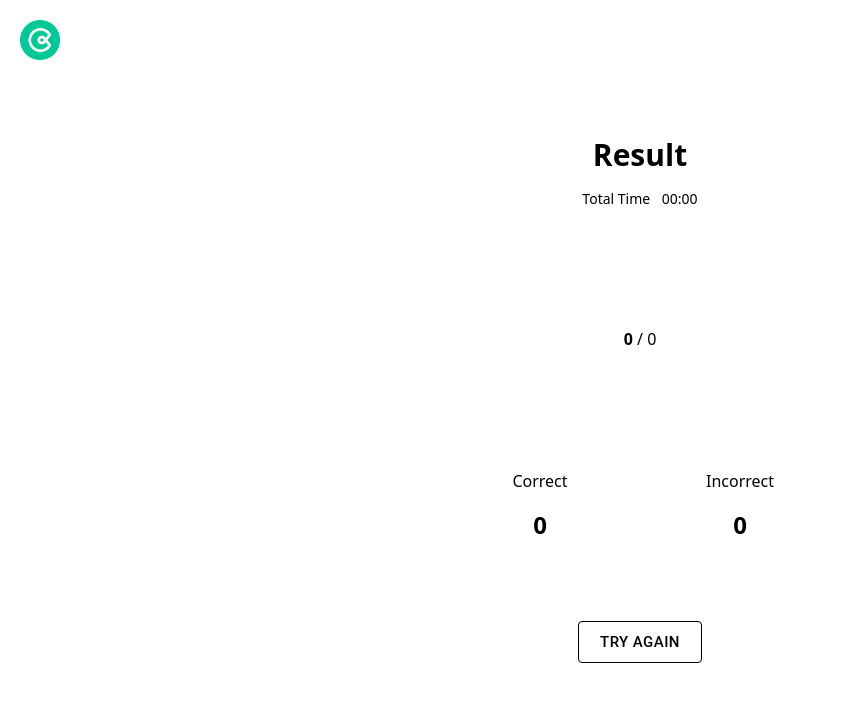
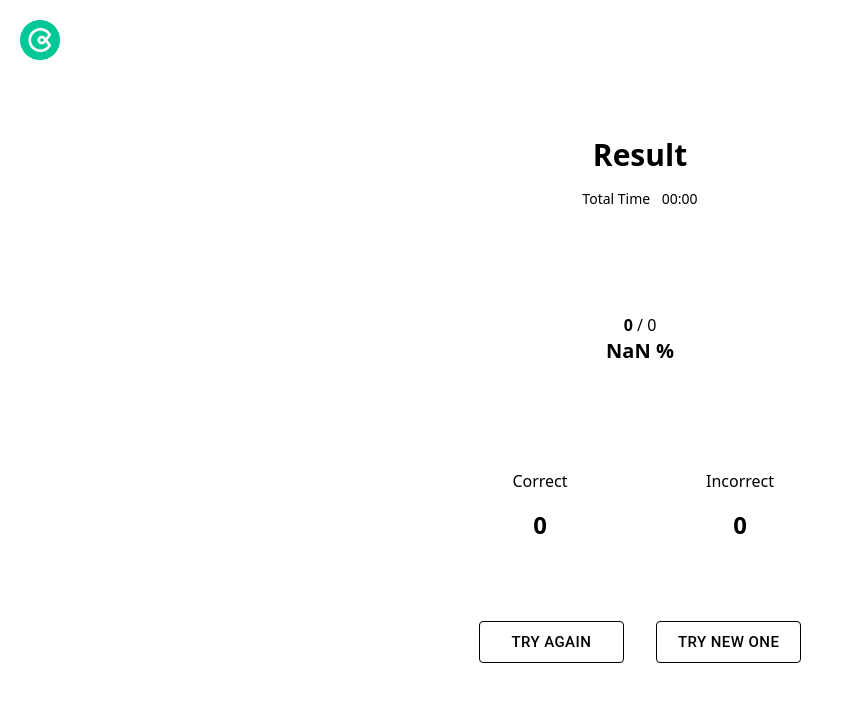
Before and after one commit to dauhnKim/quiz, a React (Create React App) app: page /quiz-result in a window 1280 px wide. Shown: the top 702 px of the page, without its empty margins (0-844 px from the left). Built offline with nearby package versions, Linux system fonts and the light colour scheme.

Commit message:
fix: resolve setInterval issue

```diff
--- a/src/components/PieChart.tsx
+++ b/src/components/PieChart.tsx
@@ -28,8 +28,9 @@ const PieChart: React.FC<Props> = ({ data, total }) => {
           </Pie>
         </Chart>
       </ResponsiveContainer>
-      <div className="absolute top-[50%] left-[50%] -translate-y-[50%] -translate-x-[50%] font-bold">
+      <div className="absolute top-[50%] left-[50%] -translate-y-[50%] -translate-x-[50%] font-bold text-center">
         {data[0].value} <span className="font-extralight"> / {total}</span>
+        <p className="text-xl">{((+data[0].value / total) * 100).toFixed()} %</p>
       </div>
     </div>
   );
--- a/src/components/StopWatch.tsx
+++ b/src/components/StopWatch.tsx
@@ -19,12 +19,14 @@ const StopWatch = () => {
 
       const totalTime = `${("0" + Math.floor((time / 60000) % 60)).slice(-2)}:${("0" + Math.floor((time / 1000) % 60)).slice(-2)}`;
       setUserAnswers((prev) => ({ ...prev, totalTime }));
+
+      setTime(0);
     }
 
     return () => {
       clearInterval(interval);
     };
-  });
+  }, []);
 
   return isRunning ? (
     <div>
--- a/src/index.tsx
+++ b/src/index.tsx
@@ -1,17 +1,10 @@
-import React from 'react';
-import ReactDOM from 'react-dom/client';
-import './index.css';
-import App from './App';
-import reportWebVitals from './reportWebVitals';
+import ReactDOM from "react-dom/client";
+import "./index.css";
+import App from "./App";
+import reportWebVitals from "./reportWebVitals";
 
-const root = ReactDOM.createRoot(
-  document.getElementById('root') as HTMLElement
-);
-root.render(
-  <React.StrictMode>
-    <App />
-  </React.StrictMode>
-);
+const root = ReactDOM.createRoot(document.getElementById("root") as HTMLElement);
+root.render(<App />);
 
 // If you want to start measuring performance in your app, pass a function
 // to log results (for example: reportWebVitals(console.log))
--- a/src/pages/MainQuiz.tsx
+++ b/src/pages/MainQuiz.tsx
@@ -1,3 +1,4 @@
+import { TailSpin } from "react-loader-spinner";
 import { useNavigate } from "react-router";
 import { useEffect, useState } from "react";
 
@@ -9,44 +10,33 @@ import useDidMountEffect from "../hooks/useDidMountEffect";
 
 import { cls } from "../utils/libs";
 import { AnswerType } from "../utils/metrics";
-import { isTimeRunningAtom, quizzesAtom, themeAtom, userAnswersAtom } from "../utils/store";
+import { answersAtom, isTimeRunningAtom, quizzesAtom, themeAtom, userAnswersAtom } from "../utils/store";
 
 import { PrimaryButton } from "../components/Button/Primary";
-import { TailSpin } from "react-loader-spinner";
 
 const MainQuiz = () => {
   const navigate = useNavigate();
+  const [isLoading, setIsLoading] = useState<boolean>(true);
   const [currentQuiz, setCurrentQuiz] = useState<number>(0);
-
-  const [answers, setAnswers] = useState<Array<AnswerType>>([]);
 
   const [value, setValue] = useState<string>("");
   const [helperText, setHelperText] = useState<string>("");
 
-  const [isLoading, setIsLoading] = useState<boolean>(true);
-
   const theme = useAtomValue<string>(themeAtom);
   const setIsRunning = useSetAtom(isTimeRunningAtom);
   const [quizzes, setQuizzes] = useAtom(quizzesAtom);
+  const [answers, setAnswers] = useAtom(answersAtom);
   const [userAnswers, setUserAnswers] = useAtom(userAnswersAtom);
 
   const isCorrect = value === quizzes[currentQuiz]?.correct_answer || false;
 
   useEffect(() => {
-    // When the page is refreshed, redirect to '/'
-    const entries = performance.getEntriesByType("navigation");
-    const type = entries.map((nav: any) => nav.type);
-
-    return () => {
-      if (type[0] === "reload") {
-        window.location.href = "/";
-      }
-    };
+    setIsRunning(true);
+    getQuiz();
   }, []);
 
-  useDidMountEffect(() => {
-    getQuiz();
-  }, []);
+  console.log("answers :>> ", answers);
+  console.log("quizzes :>> ", quizzes);
 
   useEffect(() => {
     if (value === "") {
@@ -62,9 +52,10 @@ const MainQuiz = () => {
   }, [isCorrect, value]);
 
   const getQuiz = async () => {
-    console.count();
     try {
       setIsLoading(true);
+      if (quizzes.length > 0) return;
+
       const { data } = await axios.get("https://opentdb.com/api.php?amount=3&category=27&type=multiple");
 
       // Shuffle answers
@@ -81,6 +72,7 @@ const MainQuiz = () => {
           return arr;
         });
       }
+
       setAnswers(tempAnswers);
 
       // Create an answer array for answers from user
--- a/src/pages/QuizResult.tsx
+++ b/src/pages/QuizResult.tsx
@@ -13,11 +13,7 @@ const QuizResult = () => {
   const navigate = useNavigate();
   const [data, setData] = useState<Array<ChartType>>([]);
 
-  const quizzes = useAtomValue(quizzesAtom);
   const userAnswers = useAtomValue(userAnswersAtom);
-
-  // console.log("userAnswers :>> ", userAnswers);
-  // console.log("quizzes :>> ", quizzes);
 
   useEffect(() => {
     let tempChartData = [
@@ -30,7 +26,16 @@ const QuizResult = () => {
     });
 
     setData(tempChartData);
+
+    window.addEventListener("popstate", () => navigate("/"));
+    return () => {
+      window.removeEventListener("popstate", () => {});
+    };
   }, []);
+
+  useEffect(() => {
+    window.history.pushState(null, "", document.URL);
+  });
 
   return (
     <div className="w-full h-full flex items-center justify-center flex-col">
@@ -51,7 +56,10 @@ const QuizResult = () => {
         ))}
       </section>
 
-      <PrimaryButton text={"Try Again"} onClick={() => navigate("/")} />
+      <section className="grid grid-cols-2 gap-x-8">
+        <PrimaryButton text={"Try Again"} onClick={() => navigate("/main-quiz")} />
+        <PrimaryButton text={"Try New One"} onClick={() => navigate("/")} />
+      </section>
     </div>
   );
 };
--- a/src/pages/StartQuiz.tsx
+++ b/src/pages/StartQuiz.tsx
@@ -1,17 +1,19 @@
 import { Link } from "react-router-dom";
 
 import { useSetAtom } from "jotai";
-import { isTimeRunningAtom, quizzesAtom } from "../utils/store";
+import { answersAtom, isTimeRunningAtom, quizzesAtom } from "../utils/store";
 
 import { PrimaryButton } from "../components/Button/Primary";
 
 const StartQuiz = () => {
   const setIsTimeRunning = useSetAtom(isTimeRunningAtom);
   const setQuizzes = useSetAtom(quizzesAtom);
+  const setAnswers = useSetAtom(answersAtom);
 
   const onStartClick = () => {
-    setIsTimeRunning(true);
+    setIsTimeRunning(false);
     setQuizzes([]);
+    setAnswers([]);
   };
 
   return (
--- a/src/utils/store.ts
+++ b/src/utils/store.ts
@@ -1,5 +1,5 @@
 import { atom } from "jotai";
-import { QuizType, UserAnswerInfoType } from "./metrics";
+import { QuizType, UserAnswerInfoType, AnswerType } from "./metrics";
 
 const prefersDark = window.matchMedia("(prefers-color-scheme: dark)").matches;
 
@@ -7,6 +7,7 @@ export const themeAtom = atom(prefersDark ? "dark" : "light");
 export const isTimeRunningAtom = atom<boolean>(false);
 
 export const quizzesAtom = atom<Array<QuizType>>([]);
+export const answersAtom = atom<Array<AnswerType>>([]);
 export const userAnswersAtom = atom<UserAnswerInfoType>({ totalTime: "", answerInfo: [] });
 
 export const totalTimeAtom = atom<string>("");
--- a/tsconfig.json
+++ b/tsconfig.json
@@ -6,7 +6,7 @@
     "skipLibCheck": true,
     "esModuleInterop": true,
     "allowSyntheticDefaultImports": true,
-    "strict": true,
+    "strict": false,
     "forceConsistentCasingInFileNames": true,
     "noFallthroughCasesInSwitch": true,
     "module": "esnext",
```
Also changed, not shown: package.json (+6 -6 lines).
